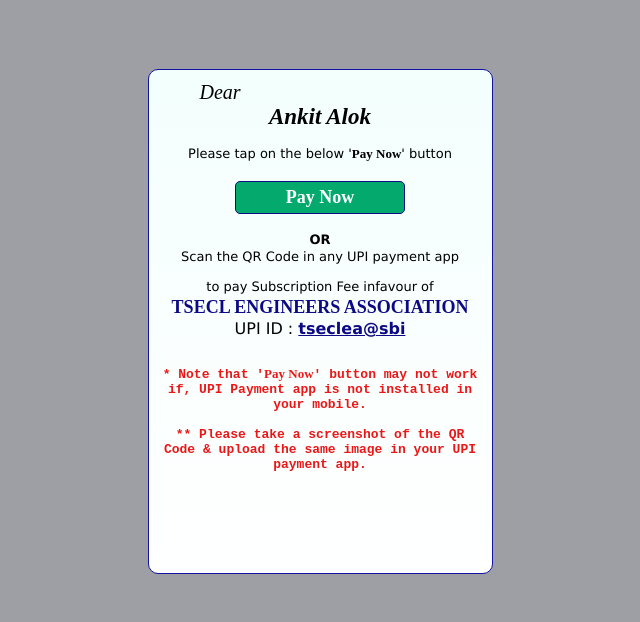
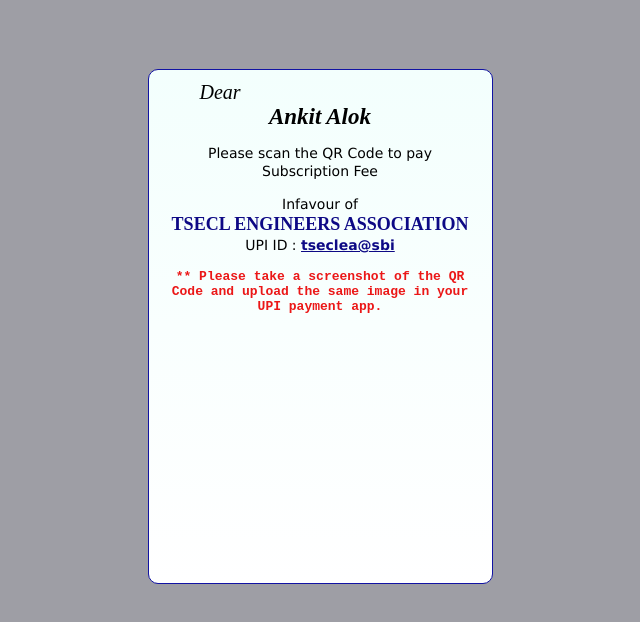
Before and after one commit to tseclengineersasso/203, a plain HTML site: page index.html in a window 1280 px wide. Shown: the whole page, without its empty margins (320-960 px from the left). Drawn offline with Linux system fonts and the light colour scheme; a script that the page names is missing.

Commit message:
Add files via upload

```diff
--- a/index.html
+++ b/index.html
@@ -15,22 +15,6 @@
 
     #qrcode {
         pointer-events: none;
-    }
-    button {
-        background-color: #04AA6D;
-        color: rgb(255, 255, 255);
-        padding: 5px 5px;
-        margin: 5px 0;
-        border: none;
-        cursor: pointer;
-        width: 50%;
-        border-radius: 5px;
-        border: 1px solid #0d0f83;
-    }
-    button:hover {
-        opacity: 0.9;
-        background-color: #7139d3;
-        color: rgb(253, 223, 133);
     }
     .container {
         text-align: center;
@@ -55,17 +39,19 @@
         font-weight: bold;
         line-height: 0.1;
         font-size: 23px;
-        padding-bottom: 5px;
+        padding-bottom: 3px;
     }
     .fnt3 {
-        font-size: 13px;
+        font-size: 14px;
+        line-height: 1.3;
+        padding-left: 30px;
+        padding-right: 30px;
+    }
+    .fnt4 {
+        font-size: 14px;
         line-height: 1.3;
         padding-left: 10px;
         padding-right: 10px;
-    }
-    .fnt4 {
-        font-family: 'Times New Roman';
-        font-weight: bold;
     }
     .fnt5 {
         font-family: 'Courier New';
@@ -99,7 +85,7 @@
     width: 23%; /* Could be more or less, depending on screen size */
     height: 53%;
     min-width: 343px;
-    min-height: 503px;
+    min-height: 513px;
     }
 
     /* Add Zoom Animation */
@@ -127,19 +113,11 @@
         <div class="container">
             <p class="fnt1">Dear</p>
             <p class="fnt2">Ankit Alok</p>
-            <p class="fnt3">Please tap on the below '<span class="fnt4">Pay Now</span>' button</p>
-
-            <a href="upi://pay?pa=tseclea@sbi&pn=TSECL%20ENGINEERS%20ASSOCIATION&mc=8398&tr=&tn=ID203%20Subscription&am=&cu=INR&url=&mode=02&purpose=00&orgid=159002&sign=MEUCIQC4XHZJWEfBspS1A6+UMtQcBr/ZT00bWTdvZJhRCsLilwIgGPyzjukW/iwSieU2ohpTzfGLGxYwuJfK4ws/lBz8rzs=">
-                <button class="fnt">Pay Now</button>
-            </a>
-            <p class="fnt3"><b>OR</b><br><span style="line-height: 1.3">Scan the QR Code in any UPI payment app</span></p>
+            <p class="fnt3">Please scan the QR Code to pay Subscription Fee</p>
             <center id="qrcode"></center>
-            <p class="fnt3">to pay Subscription Fee infavour of<br><a class="fnt" style="color: rgb(13, 9, 133);">TSECL ENGINEERS ASSOCIATION</a>
-                <br><span style="font-size: 16px;">UPI ID : <u style="color: rgb(13, 9, 133);"><b>tseclea@sbi</b></u></span></p>
-
-            <p class="fnt5" style="padding-top: 13px;">* Note that '<span class="fnt4">Pay Now</span>' button may not work if, UPI Payment app is not installed in your mobile. </p>
-            <p class="fnt5"> ** Please take a screenshot of the QR Code & upload the same image in your UPI payment app. </p>
-
+            <p class="fnt4">Infavour of<br><a class="fnt" style="color: rgb(13, 9, 133);">TSECL ENGINEERS ASSOCIATION</a>
+                <br>UPI ID : <u style="color: rgb(13, 9, 133);"><b>tseclea@sbi</b></u></p>
+            <p class="fnt5"> ** Please take a screenshot of the QR Code and upload the same image in your UPI payment app. </p>
         </div>
     </div>
 </div>
@@ -149,8 +127,8 @@
         var upiData = "upi://pay?pa=tseclea@sbi&pn=TSECL%20ENGINEERS%20ASSOCIATION&mc=8398&tr=&tn=ID203%20Subscription&am=&cu=INR&url=&mode=02&purpose=00&orgid=159002&sign=MEUCIQC4XHZJWEfBspS1A6+UMtQcBr/ZT00bWTdvZJhRCsLilwIgGPyzjukW/iwSieU2ohpTzfGLGxYwuJfK4ws/lBz8rzs=";
         var qrcod = new QRCode(document.getElementById("qrcode"), {
             text: upiData,
-            width: 200,
-            height: 200,
+            width: 243,
+            height: 243,
         });
         qrcod.make();
     }
```
